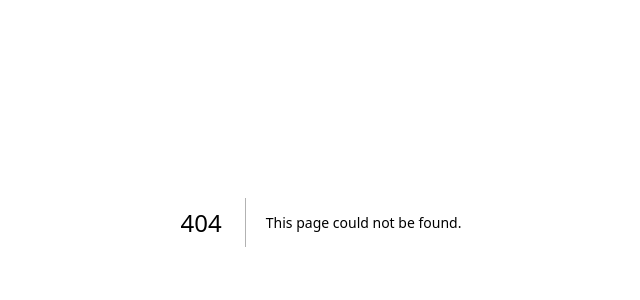
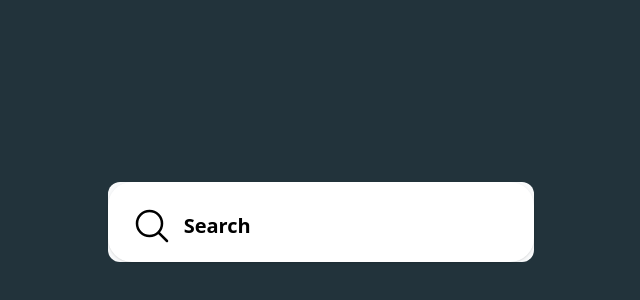
Before and after one commit to Nigui/me-react, a Next.js app: page /search in a window 1280 px wide. Before the commit this address had no page. Shown: the part 178-478 px from the top of the page, without its empty margins (319-959 px from the left). Built offline with nearby package versions, Linux system fonts and the light colour scheme.

Commit message:
feat: setup fake pages to do some abtests

```diff
--- a/next.config.js
+++ b/next.config.js
@@ -4,6 +4,16 @@ const nextConfig = {
     appDir: true,
     typedRoutes: false, // disable for now to use turbopack
   },
+  images: {
+    remotePatterns: [
+      {
+        protocol: "https",
+        hostname: "random.danielpetrica.com",
+        port: "",
+        pathname: "/api/random",
+      },
+    ],
+  },
 };
 
 module.exports = nextConfig;
--- a/package.json
+++ b/package.json
@@ -24,7 +24,7 @@
     "tailwindcss": "3.3.2",
     "typescript": "5.1.6"
   },
-  "packageManager": "^yarn@1.22.19",
+  "packageManager": "yarn@1.0.0",
   "engines": {
     "npm": ">= 8.0.0 <9.0.0",
     "node": ">=18.0.0 <19.0.0"
--- /dev/null
+++ b/src/app/abtest/page.tsx
@@ -0,0 +1,13 @@
+import Head from "next/head";
+
+export default function ABTestingPage() {
+  return (
+    <>
+      <div className="w-full h-screen bg-primary text-white ">
+        <h1 className="text-3xl text-center p-10 font-bold">
+          Demo page to do some ABTesting
+        </h1>
+      </div>
+    </>
+  );
+}
--- a/src/app/components/icons/GithubIcon.component.tsx
+++ b/src/app/components/icons/GithubIcon.component.tsx
@@ -1,5 +1,3 @@
-import { PropsWithChildren } from "react";
-
 export function GithubIcon(props: any) {
   return (
     <svg
--- /dev/null
+++ b/src/app/random/page.tsx
@@ -0,0 +1,14 @@
+import Image from "next/image";
+
+const url = "https://random.danielpetrica.com/api/random";
+export default function RandomBackgroundPage() {
+  return (
+    <div className="w-full">
+      <Image
+        src="https://random.danielpetrica.com/api/random"
+        alt="random background"
+        fill
+      />
+    </div>
+  );
+}
--- /dev/null
+++ b/src/app/search/page.tsx
@@ -0,0 +1,19 @@
+import { MagnifyingGlassIcon } from "@heroicons/react/24/outline";
+
+export default function SearchPage() {
+  return (
+    <div className="w-full bg-primary">
+      <main
+        role="main"
+        className="w-full flex flex-col h-screen content-center justify-center"
+      >
+        <div className="w-full sm:w-1/2 lg:w-1/3 bg-gray-50 rounded-xl m-auto">
+          <div className="bg-white rounded-3xl shadow px-4 pt-5 pb-4 sm:p-6 sm:pb-4 flex gap-3 items-center text-xl font-bold">
+            <MagnifyingGlassIcon className="w-10" />
+            Search
+          </div>
+        </div>
+      </main>
+    </div>
+  );
+}
```
